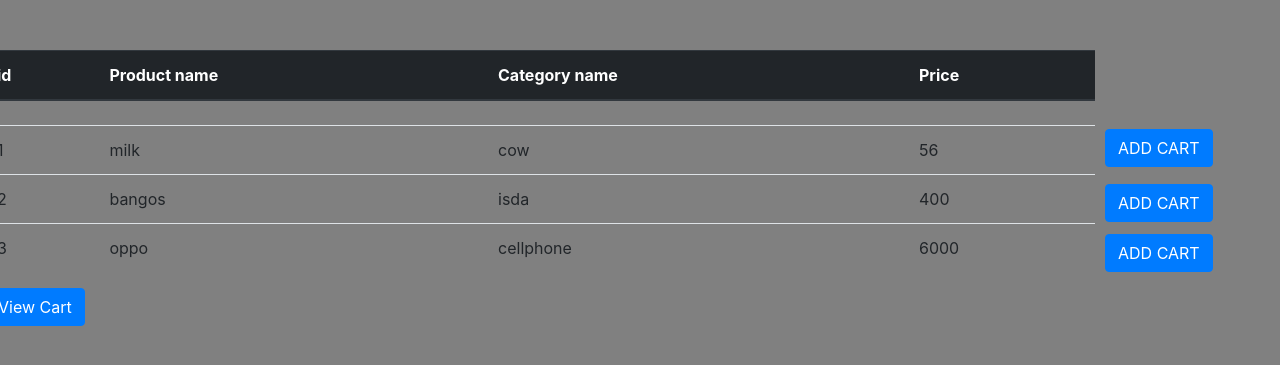
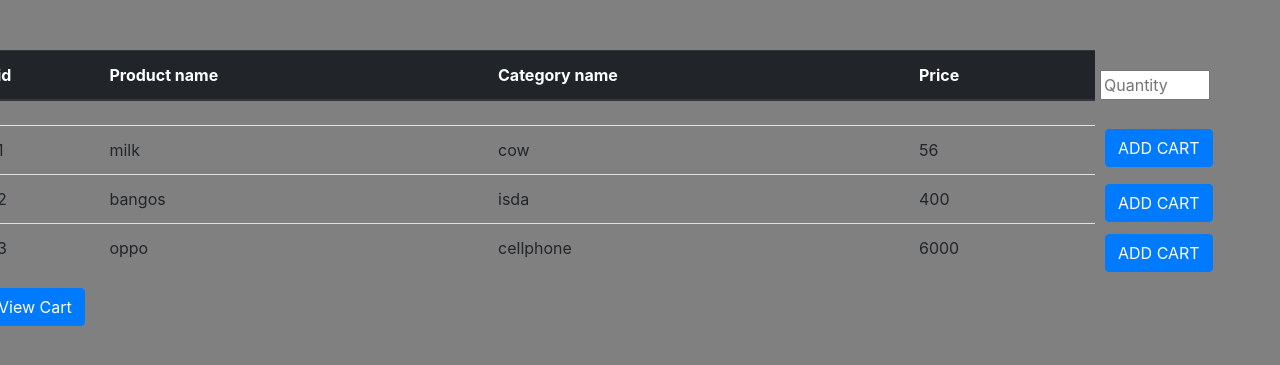
Before and after one commit to stewart065/midterm2, a PHP site: page /for.php in a window 1280 px wide. Shown: the top 365 px of the page. Run offline with PHP 8.4, Linux system fonts and the light colour scheme; data comes from the database, SQL or seed files in the repository; some libraries are stand-ins or nearby versions.

Commit message:
Update for.php

```diff
--- a/immidterm/for.php
+++ b/immidterm/for.php
@@ -46,7 +46,15 @@
             left: 1120px;
             top: -54px;
         }
-
+        .as{
+            position: relative;
+        }
+   input{
+    position: absolute;
+     left: 1115px;
+     top:20px;
+     width: 110px;
+   }
 </style>
 
 <body>
@@ -82,9 +90,13 @@
                                         }
 
                                     ?>
+                                    <div class="as">
+                                        <input type="number" placeholder ="Quantity" name="qtyw">
+                                     </div>
                                         </tr>
 
                             </table>
+
                             <div class="wer">
                                 <button type="button" class="btn btn-primary aw" >ADD CART</button>
                             </div>
```
